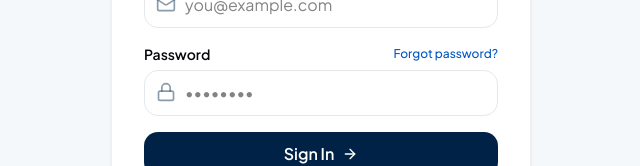
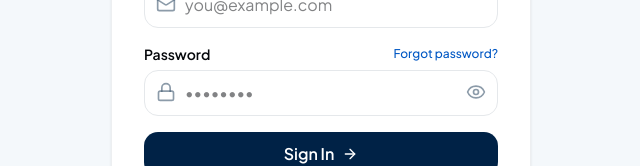
Before and after one commit to zaidkhan9085/job_advertise_fe, a Next.js app: page /login in a window 1280 px wide. Shown: the part 373-539 px from the top of the page, without its empty margins (319-959 px from the left). Built offline with nearby package versions, Linux system fonts and the light colour scheme; no server answers.

Commit message:
Add show/hide toggle to login password field

```diff
--- a/src/app/(auth)/login/page.tsx
+++ b/src/app/(auth)/login/page.tsx
@@ -3,13 +3,14 @@
 import Link from "next/link";
 import { useState, useEffect } from "react";
 import { useRouter } from "next/navigation";
-import { Mail, Lock, ArrowRight } from "lucide-react";
+import { Mail, Lock, ArrowRight, Eye, EyeOff } from "lucide-react";
 import { useAuth } from "@/context/AuthContext";
 import { ApiError } from "@/lib/api";
 
 export default function LoginPage() {
   const [email, setEmail] = useState("");
   const [password, setPassword] = useState("");
+  const [showPassword, setShowPassword] = useState(false);
   const [isLoading, setIsLoading] = useState(false);
   const [error, setError] = useState<string | null>(null);
   const { user, isLoading: authLoading, login } = useAuth();
@@ -82,13 +83,21 @@ export default function LoginPage() {
             <div className="relative">
               <Lock className="absolute left-3 top-3 w-5 h-5 text-muted-foreground/60" />
               <input
-                type="password"
+                type={showPassword ? "text" : "password"}
                 placeholder="••••••••"
                 value={password}
                 onChange={(e) => setPassword(e.target.value)}
-                className="w-full pl-10 pr-4 py-2.5 rounded-xl border border-input bg-background focus:ring-2 focus:ring-brand-blue focus:border-brand-blue outline-none transition-all"
+                className="w-full pl-10 pr-10 py-2.5 rounded-xl border border-input bg-background focus:ring-2 focus:ring-brand-blue focus:border-brand-blue outline-none transition-all"
                 required
               />
+              <button
+                type="button"
+                onClick={() => setShowPassword((prev) => !prev)}
+                className="absolute right-3 top-3 text-muted-foreground/60 hover:text-foreground transition-colors"
+                aria-label={showPassword ? "Hide password" : "Show password"}
+              >
+                {showPassword ? <EyeOff className="w-5 h-5" /> : <Eye className="w-5 h-5" />}
+              </button>
             </div>
           </div>
 
@@ -106,7 +115,7 @@ export default function LoginPage() {
         </form>
 
         <div className="mt-6 text-center text-sm">
-          <span className="text-muted-foreground">Don't have an account? </span>
+          <span className="text-muted-foreground">Don&apos;t have an account? </span>
           <Link href="/register" className="font-semibold text-[oklch(0.47_0.20_250)] hover:underline">
             Register now
           </Link>
```
